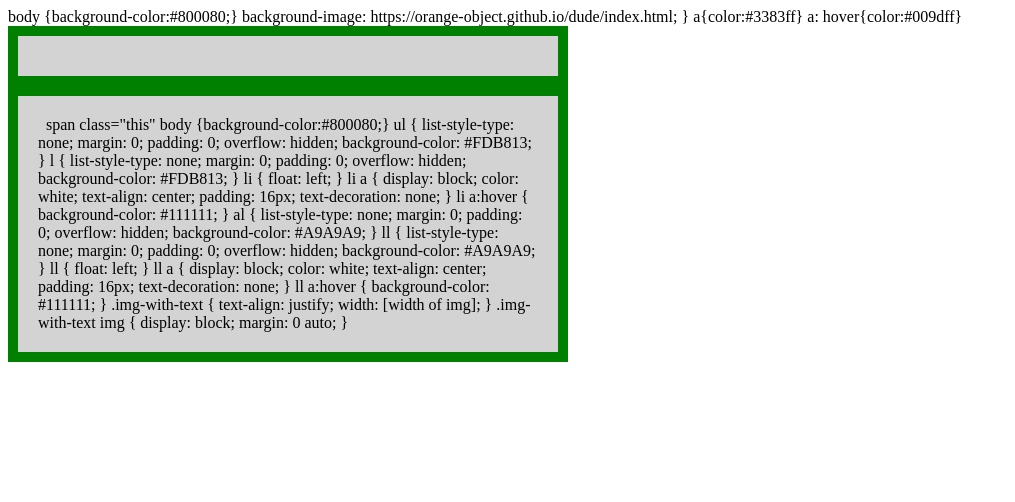
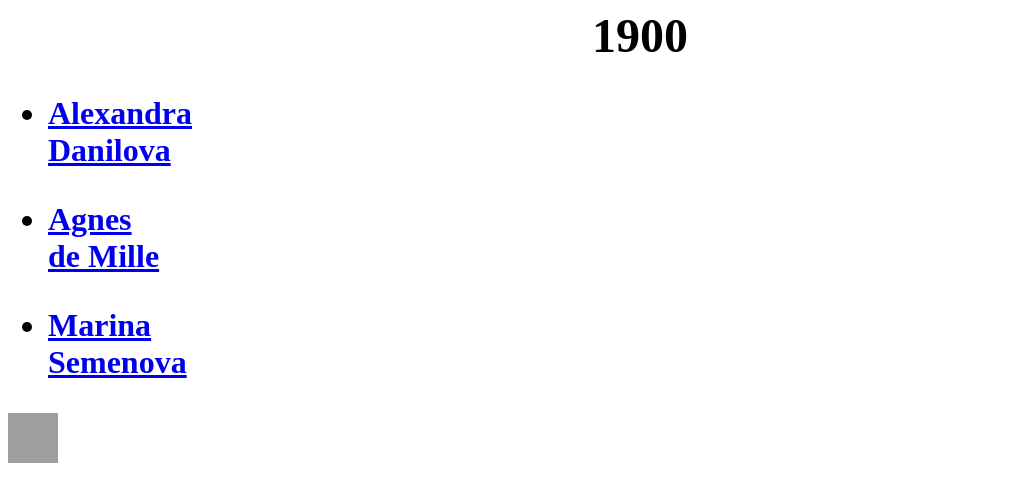
Before and after one commit to Orange-object/-Ballet, a plain HTML site: page index12.html in a window 1280 px wide. Shown: the whole page, without its empty margins (0-1015 px from the left). Drawn offline with Linux system fonts and the light colour scheme; grey boxes are pictures that could not be loaded.

Commit message:
Update index12.html

```diff
--- a/index12.html
+++ b/index12.html
@@ -1,95 +1,31 @@
-body {background-color:#800080;}
-	background-image: https://orange-object.github.io/dude/index.html;
+<html>
+<head>
+        <link href="gobble.css" rel="stylesheet" type="text/css">
+        <title>Ballet</title>
+</head>
+<body>
 
-}
+    <center><h1><font size="50"px>1900</font></h1></center>
 
-        a{color:#3383ff}
-	a: hover{color:#009dff}
+	<div align=left><h1><div id="navcontainer" style="width:16.1%;">
+	<ul>
+<li><a href="https://orange-object.github.io/Ballet/index12.html">Alexandra Danilova</a></li>
+		</ul>
+	</div></h1></div>
 
-<div class="mustard">
-<div style="background-color:lightgrey; width:500px; border:10px solid green; padding:20px; margin-right: 0cm;">
-<img .left https://upload.wikimedia.org/wikipedia/commons/thumb/4/4f/Yellowstone-black-bear-07895.jpg/500px-Yellowstone-black-bear-07895.jpg></div>
-<div style="background-color:lightgrey; width:500px; border:10px solid green; padding:20px; margin-left: 0cm;">
-<img .right http://www.corbinstreehouse.com/blog/wp-content/uploads/2009/12/IMG_64411.jpg>
-<img .pie https://orange-object.github.io/dude/index.html
-</div>
-span class="this"
+	<div align=left><h1><div id="navcontainer" style="width:12.3%;">
+	<ul>
+<li><a href="https://orange-object.github.io/Ballet/index12.html">Agnes de Mille</a></li>
+		</ul>
+	</div></h1></div>
 
+	<div align=left><h1><div id="navcontainer" style="width:14.8%;">
+	<ul>
+<li><a href="https://orange-object.github.io/Ballet/index12.html">Marina Semenova</a></li>
+		</ul>
+	</div></h1></div>
 
-body {background-color:#800080;}
+  <div align="left"><a href="https://orange-object.github.io/Ballet/"><img src="https://image.flaticon.com/icons/png/512/17/17264.png" style="height:50px; width:50px;"></a></div>
 
-
-ul {
-    list-style-type: none;
-    margin: 0;
-    padding: 0;
-    overflow: hidden;
-    background-color: #FDB813;
-}
-
-l {
-    list-style-type: none;
-    margin: 0;
-    padding: 0;
-    overflow: hidden;
-    background-color: #FDB813;
-}
-
-li {
-    float: left;
-}
-
-li a {
-    display: block;
-    color: white;
-    text-align: center;
-    padding: 16px;
-    text-decoration: none;
-}
-
-li a:hover {
-    background-color: #111111;
-}
-
-al {
-    list-style-type: none;
-    margin: 0;
-    padding: 0;
-    overflow: hidden;
-    background-color: #A9A9A9;
-}
-
-
-ll {
-    list-style-type: none;
-    margin: 0;
-    padding: 0;
-    overflow: hidden;
-    background-color: #A9A9A9;
-}
-
-ll {
-    float: left;
-}
-
-ll a {
-    display: block;
-    color: white;
-    text-align: center;
-    padding: 16px;
-    text-decoration: none;
-}
-
-ll a:hover {
-    background-color: #111111;
-}
-
-.img-with-text {
-    text-align: justify;
-    width: [width of img];
-}
-
-.img-with-text img {
-    display: block;
-    margin: 0 auto;
-}
+</body>
+</html>
```
